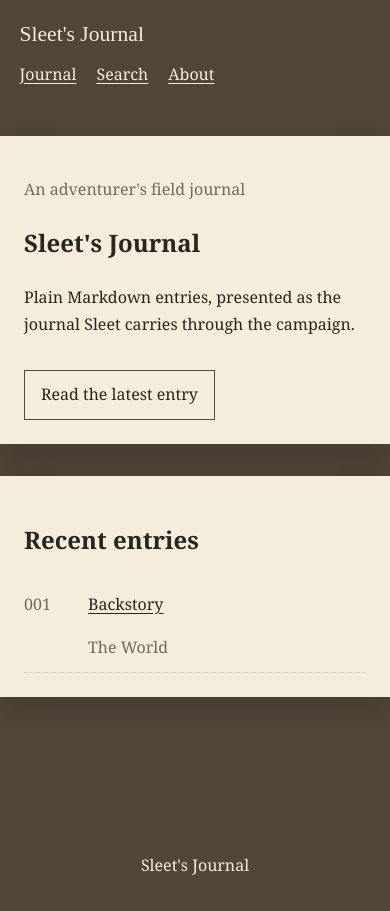
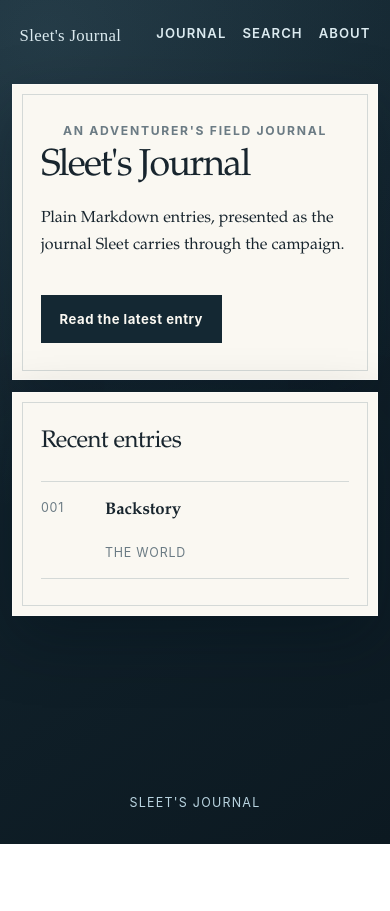
Before and after one commit to padilin/sleets-journal, an Astro site: page / in a window 390 px wide. After the commit the page ends 844 px from the top, so only its background shows below. Built offline with nearby package versions, Linux system fonts and the light colour scheme; Astro itself is replaced by a stand-in of ours.

Commit message:
Refactor global and journal CSS styles for improved aesthetics and responsiveness; enhance typography and layout consistency

```diff
--- a/src/styles/global.css
+++ b/src/styles/global.css
@@ -1,15 +1,20 @@
 :root {
   color-scheme: light;
-  --paper: #e7dcc3;
-  --paper-light: #f5eddc;
-  --ink: #29241d;
-  --ink-soft: #51493d;
-  --ink-faded: #746957;
-  --desk: #514739;
-  --rule: rgb(69 58 43 / 22%);
-  --shadow: rgb(31 24 15 / 28%);
-  --page-width: 760px;
-  --font-body: "Libre Baskerville", Georgia, serif;
+  --paper: #f3f0e7;
+  --paper-light: #faf8f2;
+  --paper-edge: #d9d9d2;
+  --ink: #18252e;
+  --ink-soft: #40515d;
+  --ink-faded: #6b7b84;
+  --desk: #142833;
+  --desk-deep: #0c1921;
+  --frost: #b8d3df;
+  --ice: #dcebf0;
+  --rule: rgb(63 91 105 / 20%);
+  --shadow: rgb(3 17 25 / 32%);
+  --page-width: 800px;
+  --font-body: "Iowan Old Style", "Palatino Linotype", Palatino, Georgia, serif;
+  --font-ui: Inter, ui-sans-serif, system-ui, -apple-system, BlinkMacSystemFont, "Segoe UI", sans-serif;
   --font-hand: "Segoe Print", "Bradley Hand", cursive;
 }
 
@@ -18,7 +23,10 @@
 }
 
 html {
-  background: var(--desk);
+  background:
+    radial-gradient(circle at 12% 4%, rgb(150 196 214 / 13%), transparent 30rem),
+    linear-gradient(145deg, var(--desk) 0%, var(--desk-deep) 100%);
+  background-attachment: fixed;
 }
 
 body {
@@ -31,7 +39,9 @@ body {
 
 a {
   color: inherit;
-  text-underline-offset: 0.2em;
+  text-decoration-color: rgb(80 121 140 / 45%);
+  text-decoration-thickness: 1px;
+  text-underline-offset: 0.22em;
 }
 
 .site-header {
@@ -39,18 +49,35 @@ a {
   align-items: center;
   justify-content: space-between;
   gap: 2rem;
-  padding: 1rem clamp(1rem, 5vw, 3rem);
-  color: var(--paper-light);
+  max-width: 1120px;
+  margin: 0 auto;
+  padding: 1.35rem clamp(1rem, 5vw, 3rem);
+  color: var(--ice);
+  font-family: var(--font-ui);
 }
 
 .site-header nav {
   display: flex;
-  gap: 1.25rem;
+  gap: clamp(1rem, 3vw, 1.75rem);
+  font-size: 0.82rem;
+  font-weight: 600;
+  letter-spacing: 0.08em;
+  text-transform: uppercase;
+}
+
+.site-header nav a {
+  text-decoration: none;
+}
+
+.site-header nav a:hover,
+.site-header nav a:focus-visible {
+  color: white;
 }
 
 .site-title {
   font-family: var(--font-hand);
-  font-size: 1.35rem;
+  font-size: 1.25rem;
+  letter-spacing: 0.02em;
   text-decoration: none;
 }
 
@@ -59,17 +86,68 @@ main {
 }
 
 footer {
-  padding: 1rem;
-  color: var(--paper-light);
+  padding: 1.5rem;
+  color: var(--frost);
+  font-family: var(--font-ui);
+  font-size: 0.78rem;
+  letter-spacing: 0.1em;
   text-align: center;
+  text-transform: uppercase;
+}
+
+footer p {
+  margin: 0;
 }
 
 .page-panel {
+  position: relative;
   max-width: var(--page-width);
   margin: 2rem auto;
-  padding: clamp(1.5rem, 5vw, 3rem);
+  padding: clamp(2rem, 6vw, 4rem);
   background: var(--paper-light);
-  box-shadow: 0 10px 35px var(--shadow);
+  border: 1px solid rgb(255 255 255 / 35%);
+  box-shadow: 0 24px 60px var(--shadow);
+}
+
+.page-panel::before {
+  position: absolute;
+  inset: 0.55rem;
+  border: 1px solid var(--rule);
+  content: "";
+  pointer-events: none;
+}
+
+.page-panel > * {
+  position: relative;
+}
+
+.page-panel h1,
+.page-panel h2 {
+  line-height: 1.15;
+}
+
+.page-panel h1 {
+  margin: 0.25rem 0 1rem;
+  font-size: clamp(2.35rem, 6vw, 4.5rem);
+  font-weight: 500;
+  letter-spacing: -0.045em;
+}
+
+.page-panel h2 {
+  margin: 0 0 1.5rem;
+  font-size: clamp(1.5rem, 4vw, 2rem);
+  font-weight: 500;
+  letter-spacing: -0.025em;
+}
+
+.eyebrow {
+  margin: 0;
+  font-family: var(--font-ui);
+  font-size: 0.76rem;
+  font-weight: 700;
+  letter-spacing: 0.14em;
+  text-align: center;
+  text-transform: uppercase;
 }
 
 .eyebrow,
@@ -80,15 +158,28 @@ footer {
 
 .button {
   display: inline-block;
-  margin-top: 1rem;
-  padding: 0.65rem 1rem;
-  border: 1px solid var(--ink-soft);
+  margin-top: 1.25rem;
+  padding: 0.75rem 1.1rem;
+  color: var(--paper-light);
+  background: var(--desk);
+  border: 1px solid var(--desk);
+  font-family: var(--font-ui);
+  font-size: 0.82rem;
+  font-weight: 650;
+  letter-spacing: 0.04em;
   text-decoration: none;
+}
+
+.button:hover,
+.button:focus-visible {
+  background: #244657;
+  border-color: #244657;
 }
 
 .entry-list {
   margin: 0;
   padding: 0;
+  border-top: 1px solid var(--rule);
   list-style: none;
 }
 
@@ -96,8 +187,28 @@ footer {
   display: grid;
   grid-template-columns: 3rem 1fr auto;
   gap: 1rem;
-  padding: 0.65rem 0;
-  border-bottom: 1px dotted var(--rule);
+  align-items: baseline;
+  padding: 0.95rem 0;
+  border-bottom: 1px solid var(--rule);
+}
+
+.entry-list li > a {
+  font-size: 1.05rem;
+  font-weight: 600;
+  text-decoration: none;
+}
+
+.entry-list li > a:hover,
+.entry-list li > a:focus-visible {
+  color: #275d76;
+}
+
+.entry-number,
+.entry-location {
+  font-family: var(--font-ui);
+  font-size: 0.78rem;
+  letter-spacing: 0.06em;
+  text-transform: uppercase;
 }
 
 .search-placeholder label,
@@ -119,8 +230,7 @@ footer {
   }
 
   .site-header {
-    flex-direction: column;
-    gap: 0.5rem;
+    gap: 1rem;
   }
 
   .entry-list li {
@@ -130,4 +240,13 @@ footer {
   .entry-location {
     grid-column: 2;
   }
+
+  .page-panel {
+    margin: 0.75rem;
+    padding: 2.25rem 1.75rem;
+  }
+
+  .site-title {
+    font-size: 1.05rem;
+  }
 }
```
Also changed, not shown: src/styles/journal.css (+107 -25 lines).
